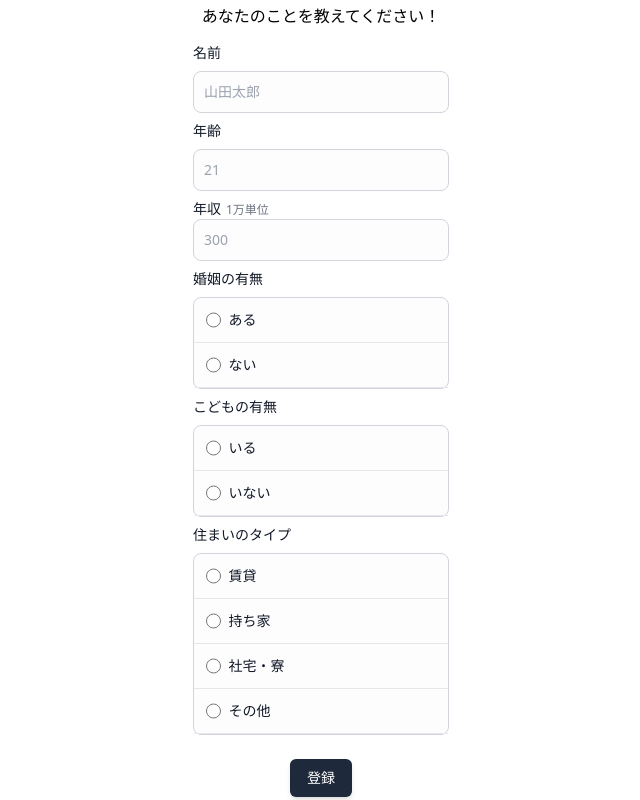
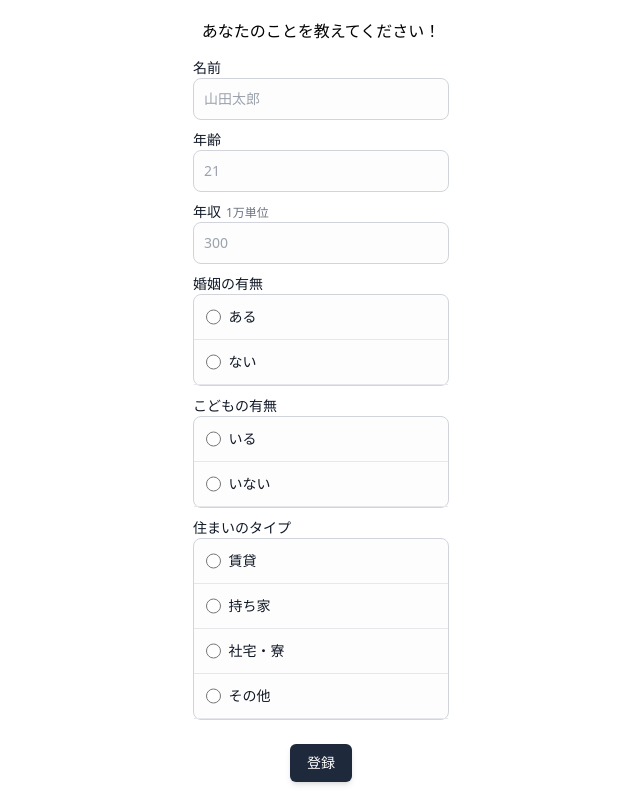
Before and after one commit to UTakuto/money-stage, a PHP site: page / in a window 1280 px wide. Shown: the whole page, without its empty margins (319-959 px from the left). Run offline with PHP 8.4, Linux system fonts and the light colour scheme; some libraries are stand-ins or nearby versions.

Commit message:
フォームのラベルのスタイルを更新し、余白を調整しました

```diff
--- a/index.php
+++ b/index.php
@@ -16,22 +16,22 @@
         <h1>あなたのことを教えてください！</h1>
         <form action="store.php" method="POST" class="w-[20%] mx-auto">
             <div class="pt-[15px]">
-                <label for="name" class="block mb-2 text-sm font-medium text-gray-900">名前</label>
+                <label for="name" class="block text-sm font-medium text-gray-900">名前</label>
                 <input type="text" name="name" id="name" placeholder="山田太郎" required class="bg-[#fdfdfd] border border-gray-300 text-gray-900 text-sm rounded-lg focus:ring-blue-500 focus:border-blue-500 block w-full p-2.5">
             </div>
-            <div class="pt-[8px]">
-                <label for="age" class="block mb-2 text-sm font-medium text-gray-900">年齢</label>
+            <div class="pt-[10px]">
+                <label for="age" class="block text-sm font-medium text-gray-900">年齢</label>
                 <input type="text" name="age" id="age" placeholder="21" required class="bg-[#fdfdfd] border border-gray-300 text-gray-900 text-sm rounded-lg focus:ring-blue-500 focus:border-blue-500 block w-full p-2.5">
             </div>
-            <div class="pt-[8px]">
+            <div class="pt-[10px]">
                 <div class="flex justify-start items-end">
                         <label for="income" class="block text-sm font-medium text-gray-900">年収</label>
                         <p class="text-[12px] text-gray-500 pl-[5px]">1万単位</p>
                 </div>
                 <input type="text" name="income" id="income" placeholder="300" required class="bg-[#fdfdfd] border border-gray-300 text-gray-900 text-sm rounded-lg focus:ring-blue-500 focus:border-blue-500 block w-full p-2.5">
             </div>
-            <div class="pt-[8px]">
-                <label for="marriage" class="block mb-2 text-sm font-medium text-gray-900">婚姻の有無</label>
+            <div class="pt-[10px]">
+                <label for="marriage" class="block text-sm font-medium text-gray-900">婚姻の有無</label>
                 <ul class="text-sm font-medium text-gray-900 bg-[#fdfdfd] border border-gray-300 rounded-lg dark:bg-gray-700 dark:border-gray-600 dark:text-white">
                     <li class="w-full border-b border-gray-200 rounded-t-lg dark:border-gray-600">
                         <div class="flex items-center ps-3">
@@ -47,8 +47,8 @@
                     </li>
                 </ul>
             </div>
-            <div class="pt-[8px]">
-                <label for="children" class="block mb-2 text-sm font-medium text-gray-900">こどもの有無</label>
+            <div class="pt-[10px]">
+                <label for="children" class="block text-sm font-medium text-gray-900">こどもの有無</label>
                 <ul class="text-sm font-medium text-gray-900 bg-[#fdfdfd] border border-gray-300 rounded-lg dark:bg-gray-700 dark:border-gray-600 dark:text-white">
                     <li class="w-full border-b border-gray-200 rounded-t-lg dark:border-gray-600">
                         <div class="flex items-center ps-3">
@@ -64,8 +64,8 @@
                     </li>
                 </ul>
             </div>
-            <div class="pt-[8px]">
-                <label for="" class="block mb-2 text-sm font-medium text-gray-900">住まいのタイプ</label>
+            <div class="pt-[10px]">
+                <label for="" class="block text-sm font-medium text-gray-900">住まいのタイプ</label>
                 <ul class="text-sm font-medium text-gray-900 bg-[#fdfdfd] border border-gray-300 rounded-lg dark:bg-gray-700 dark:border-gray-600 dark:text-white">
                     <li class="w-full border-b border-gray-200 rounded-t-lg dark:border-gray-600">
                         <div class="flex items-center ps-3">
```
